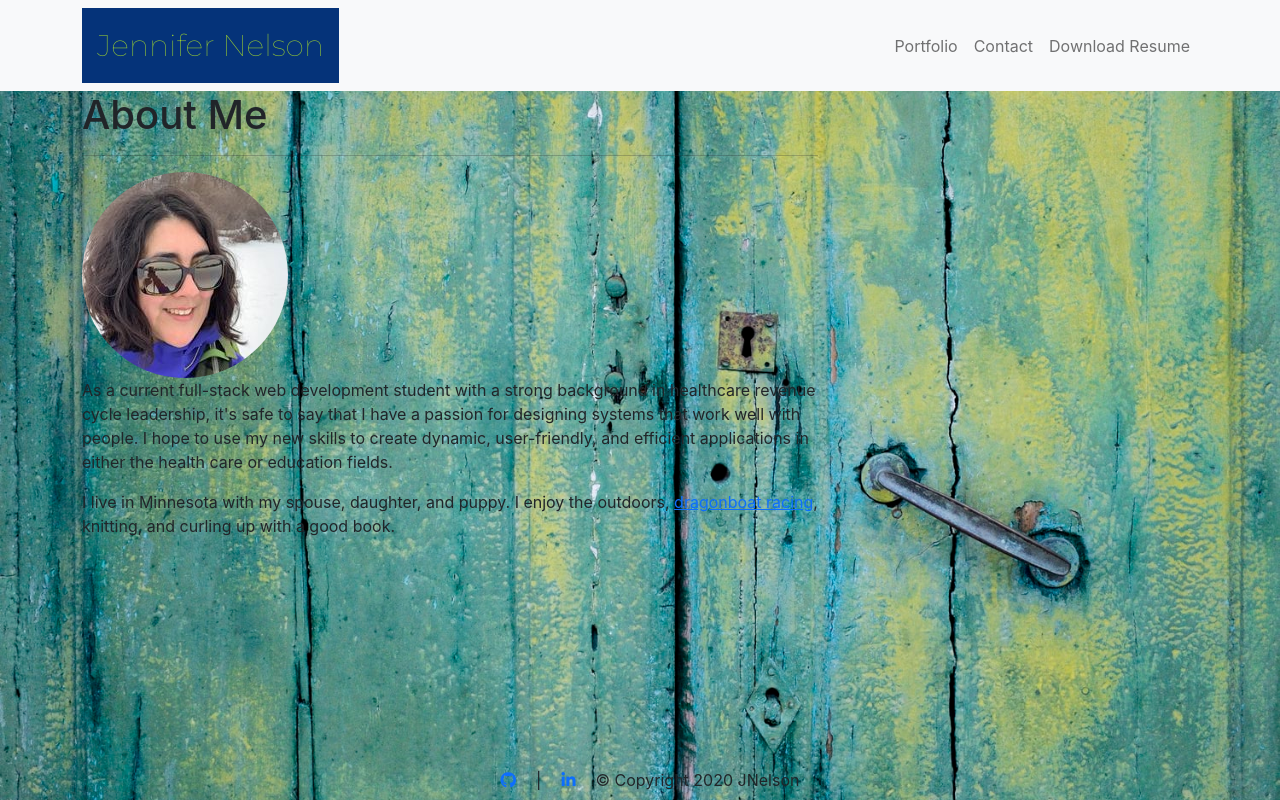
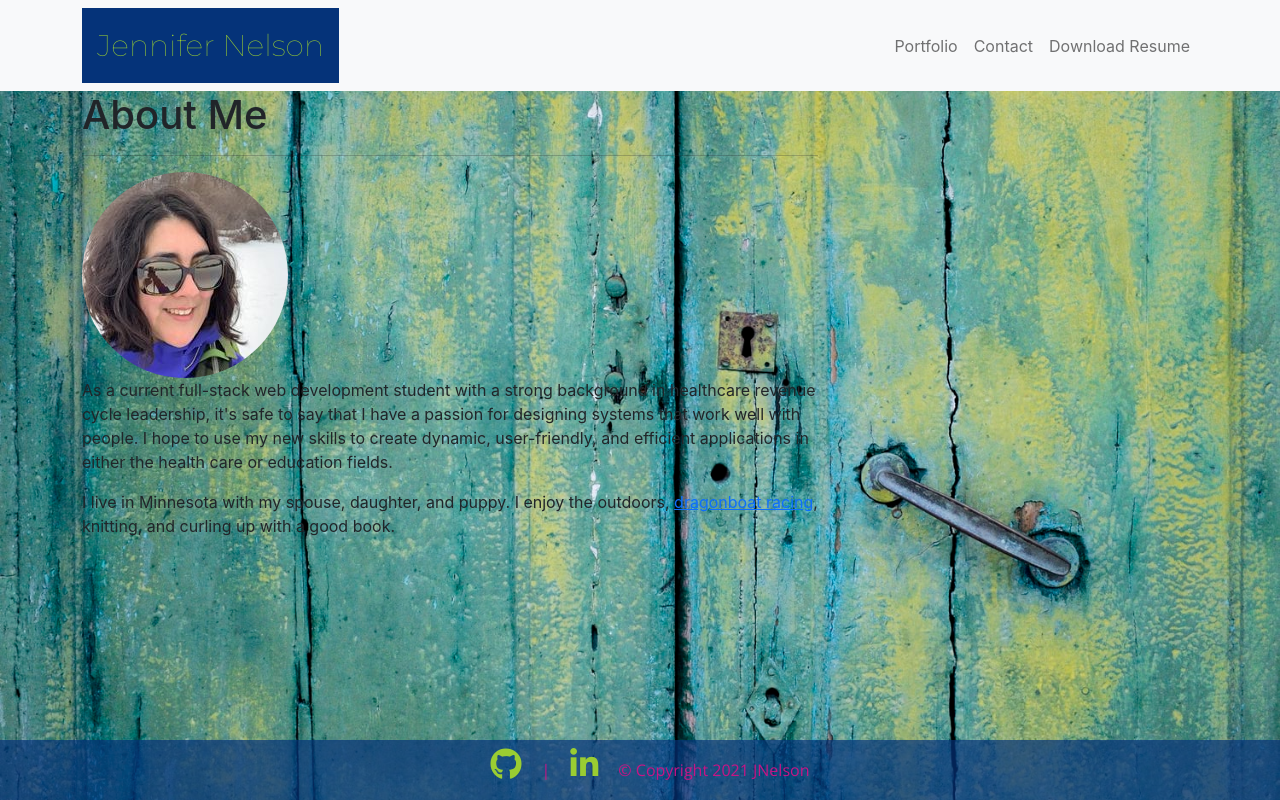
Before and after one commit to jnel-221/JN_React_Portfolio, a React (Create React App) app in the folder jnelsonportfolio/: page / in a window 1280 px wide. Built offline with nearby package versions, Linux system fonts and the light colour scheme; a web font is replaced by a local one.

Commit message:
added styling for footer component

```diff
--- a/jnelsonportfolio/src/components/Footer.js
+++ b/jnelsonportfolio/src/components/Footer/Footer.js
@@ -1,4 +1,5 @@
 import React from "react";
+import "./style.css"
 
 function Footer() {
   return (
@@ -7,7 +8,7 @@ function Footer() {
         <div className="container">
           <span id="gitHub" className="m-1 p-3">
             <a href="https://github.com/jnel-221" className="social-icon">
-              <i className="fab fa-github"></i>
+              <i className="fab fa-github fa-2x"></i>
             </a>
           </span>
           |
@@ -16,10 +17,10 @@ function Footer() {
               href="https://www.linkedin.com/in/jennifer-nelson-aa3a2ba7/"
               className="social-icon"
             >
-              <i className="fab fa-linkedin-in"></i>
+              <i className="fab fa-linkedin-in fa-2x"></i>
             </a>
           </span>
-          <span>&copy; Copyright 2020 JNelson</span>
+          <span>&copy; Copyright 2021 JNelson</span>
         </div>
       </footer>
     </>
--- /dev/null
+++ b/jnelsonportfolio/src/components/Footer/style.css
@@ -0,0 +1,20 @@
+.footer {
+  position: absolute;
+  bottom: 0;
+  width: 100%;
+  height: 60px; /* Set the fixed height of the footer here */
+  line-height: 60px; /* Vertically center the text there */
+  background-color: rgba(5, 51, 121, 0.7);
+  color: mediumvioletred;
+  text-align: center;
+  font-family: "Open Sans", sans-serif;
+}
+
+
+.social-icon {
+    color: yellowgreen;
+  }
+
+.social-icon:hover{
+    color: mediumvioletred;
+}
--- a/jnelsonportfolio/src/css/Home.css
+++ b/jnelsonportfolio/src/css/Home.css
@@ -7,6 +7,7 @@ body {
 
   }
 
+  /* Navbar stylings */
   .navbar-brand{
     background-color: rgba(5, 51, 121);
     font-size: 30px;
--- a/jnelsonportfolio/src/pages/Home.js
+++ b/jnelsonportfolio/src/pages/Home.js
@@ -2,7 +2,7 @@ import React from "react";
 import {Navbar, Nav, Container, NavDropdown} from "react-bootstrap";
 import{Link} from "react-router-dom";
 import About from "../components/About";
-import Footer from "../components/Footer";
+import Footer from "../components/Footer/Footer";
 import resume from "../images/jennifer_nelson_full_stack_resume.pdf";
 import "../css/Home.css"
 
```
